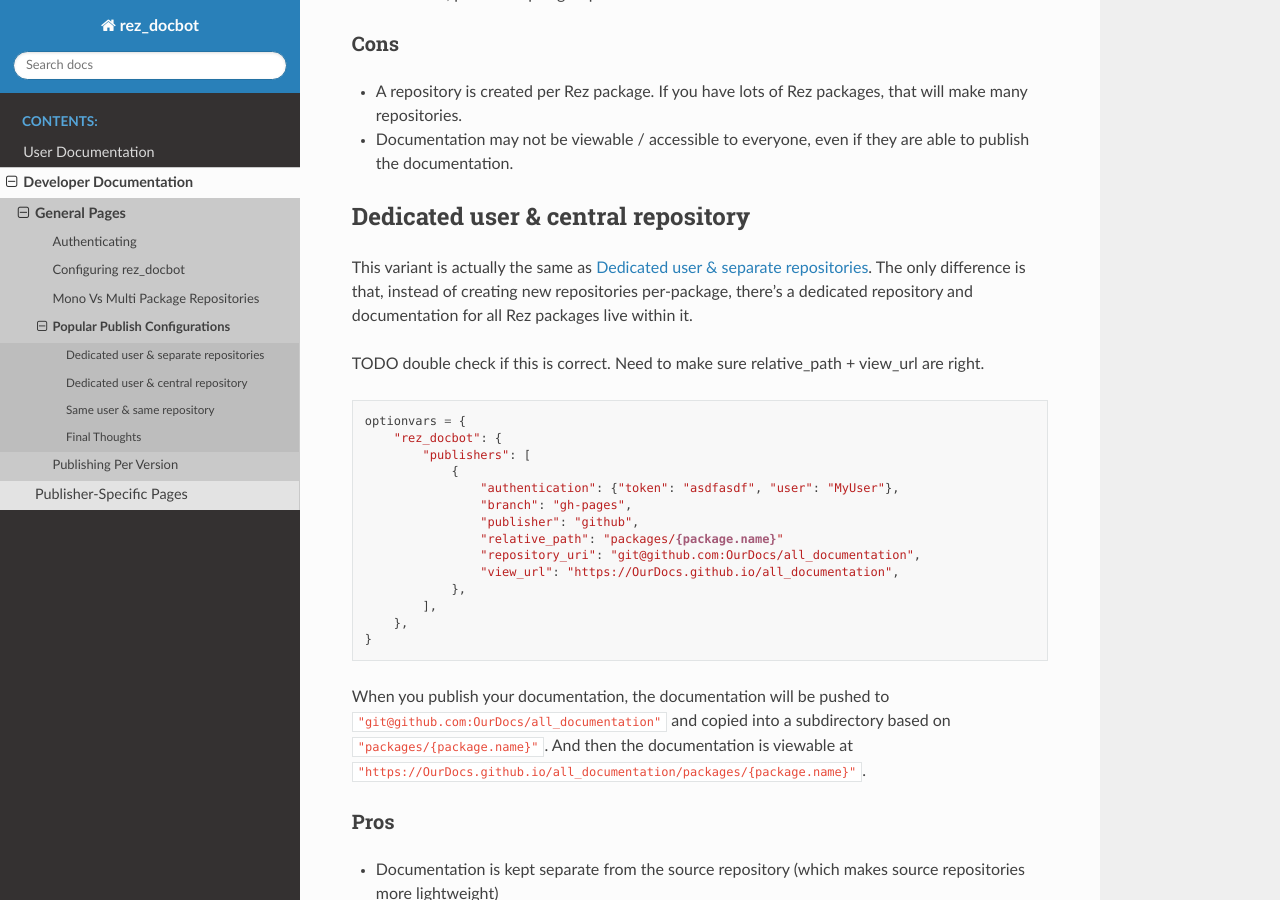
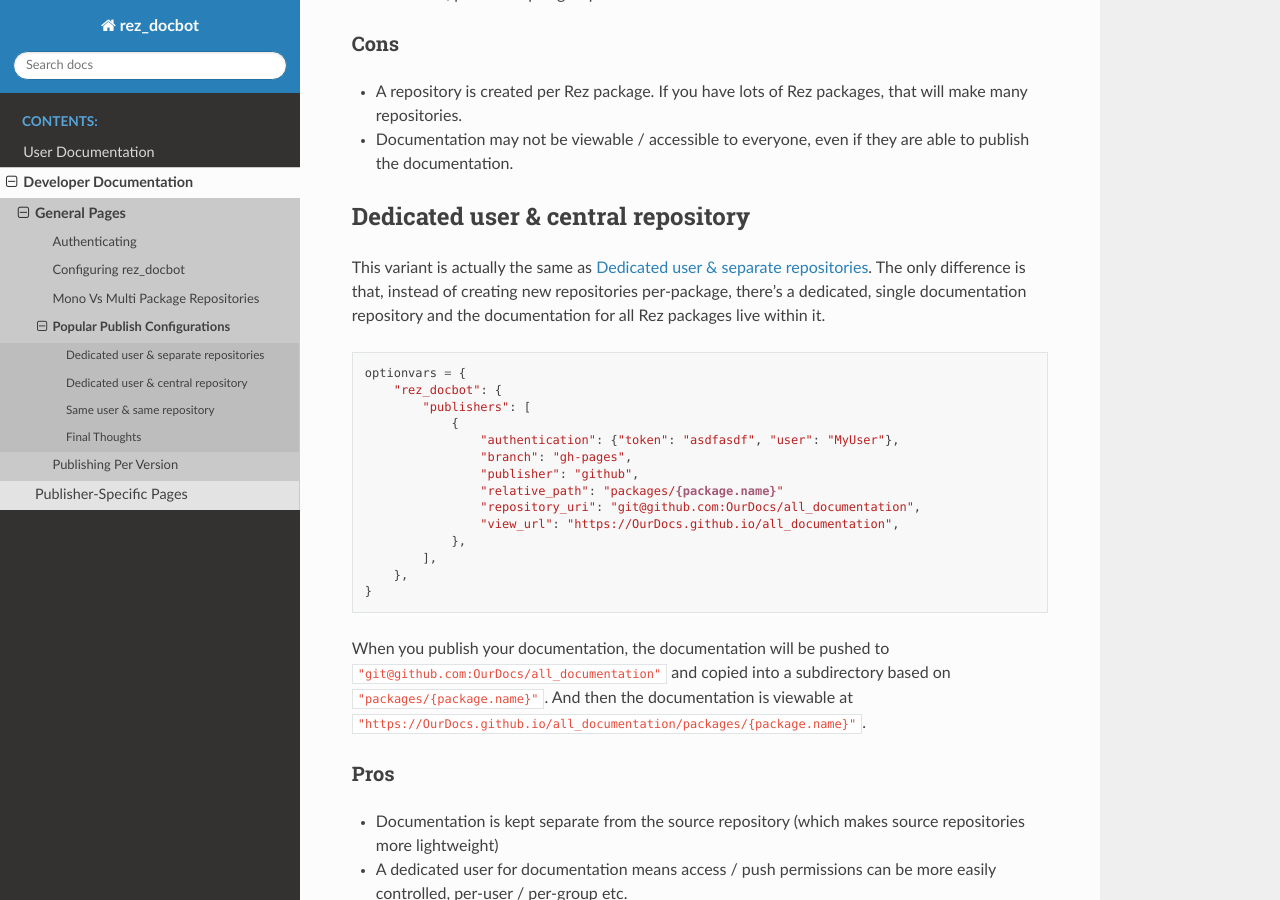
Before and after one commit to ColinKennedy/rez_developer_packages, a Sphinx documentation site: the page built from rez_docbot/documentation/popular_publish_configurations.rst, in a window 1280 px wide and 900 px high, scrolled down 1769 px. Built offline with Sphinx 7.4.7 and the Read the Docs theme 2.0.0, drawn with Linux system fonts in a browser that asks for light colours; pages that are not in the unit, such as notebooks, are missing from menus.

Commit message:
Doing TODO notes

```diff
--- a/rez_docbot/documentation/configuring_publishers.rst
+++ /dev/null
@@ -1,6 +0,0 @@
-######################
-Configuring Publishers
-######################
-
-TODO Show all options for publishers
-Make a note of which properties can be expanded with package data and which can't
--- a/rez_docbot/documentation/popular_publish_configurations.rst
+++ b/rez_docbot/documentation/popular_publish_configurations.rst
@@ -103,11 +103,8 @@ Dedicated user & central repository
 
 This variant is actually the same as :ref:`Dedicated user & separate
 repositories`. The only difference is that, instead of creating new
-repositories per-package, there's a dedicated repository and documentation for
-all Rez packages live within it.
-
-TODO double check if this is correct. Need to make sure relative_path +
-view_url are right.
+repositories per-package, there's a dedicated, single documentation repository
+and the documentation for all Rez packages live within it.
 
 
 .. code-block:: python
```
Also changed, not shown: rez_docbot/documentation/configuring_rez_docbot.rst (+7 -4 lines), rez_docbot/documentation/getting_started.rst (+7 -0 lines).
